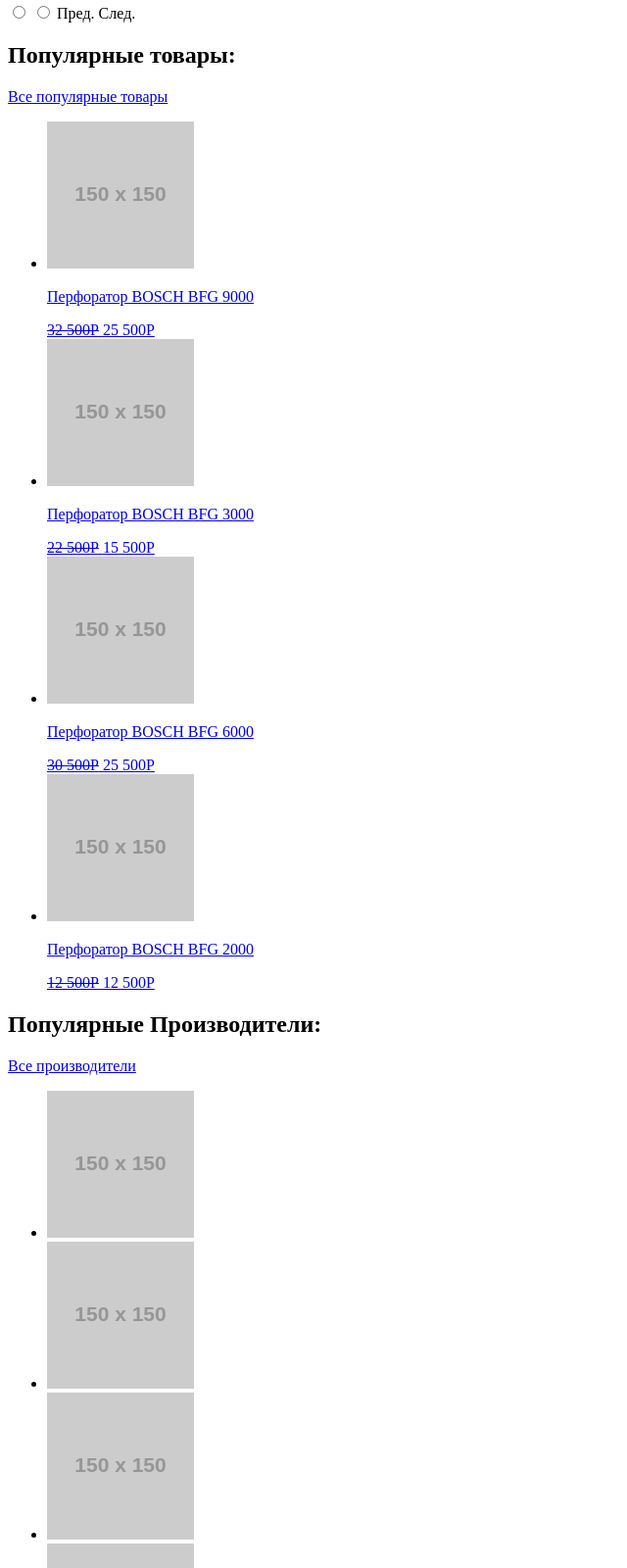
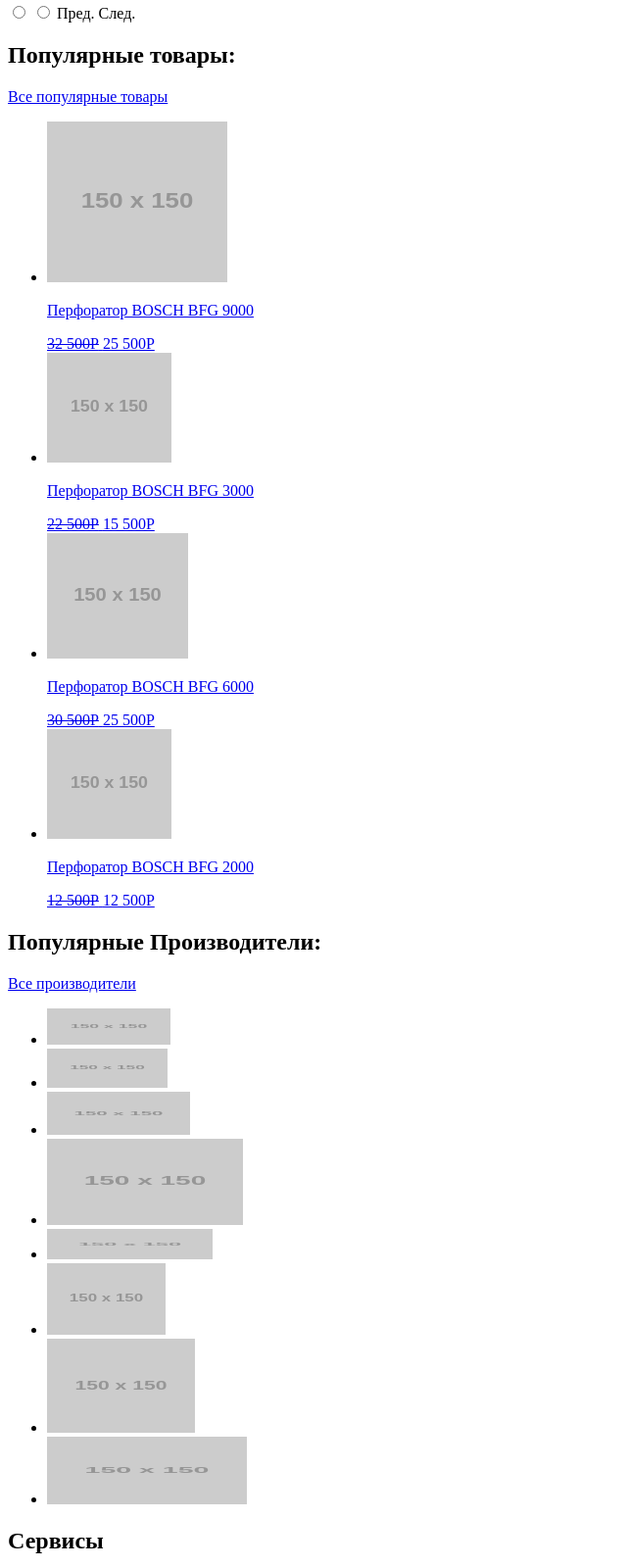
Before and after one commit to halikov/shop-technomart, a plain HTML site: page index.html in a window 1280 px wide. Shown: the part 960-2560 px from the top of the page at 98% size, without its empty margins (0-640 px from the left). Drawn offline with Linux system fonts and the light colour scheme; placeholder pictures from the web are drawn by us.

Commit message:
На index.html добавил размеры к тегам img, в cftflog.html поправил некоторые размеры img по макету, а также добавил пагинацию и раздел Пара слов о перфораторах

```diff
--- a/index.html
+++ b/index.html
@@ -102,7 +102,7 @@
         <ul class="popular-products_list">
           <li>
             <a class="popular-podtuct_item" href="catalog-item.html">
-              <img src="https://via.placeholder.com/150" alt="Перфоратор BOSCH BFG 9000">
+              <img src="https://via.placeholder.com/150" width="184" height="164" alt="Перфоратор BOSCH BFG 9000">
               <p>Перфоратор BOSCH BFG 9000</p>
               <span><del>32 500Р</del></span>
               <span class="button_price">25 500P</span>
@@ -111,7 +111,7 @@
           </li>
           <li>
             <a class="popular-podtuct_item" href="catalog-item.html">
-              <img src="https://via.placeholder.com/150" alt="Перфоратор BOSCH BFG 3000">
+              <img src="https://via.placeholder.com/150" width="127" height="112" alt="Перфоратор BOSCH BFG 3000">
               <p>Перфоратор BOSCH BFG 3000</p>
               <span><del>22 500Р</del></span>
               <span class="button_price">15 500P</span>
@@ -120,7 +120,7 @@
           </li>
           <li>
             <a class="popular-podtuct_item" href="catalog-item.html">
-              <img src="https://via.placeholder.com/150" alt="Перфоратор BOSCH BFG 6000">
+              <img src="https://via.placeholder.com/150" width="144" height="128" alt="Перфоратор BOSCH BFG 6000">
               <p>Перфоратор BOSCH BFG 6000</p>
               <span><del>30 500Р</del></span>
               <span class="button_price">25 500P</span>
@@ -129,7 +129,7 @@
           </li>
           <li>
             <a class="popular-podtuct_item" href="catalog-item.html">
-              <img src="https://via.placeholder.com/150" alt="Перфоратор BOSCH BFG 2000">
+              <img src="https://via.placeholder.com/150" width="127" height="112" alt="Перфоратор BOSCH BFG 2000">
               <p>Перфоратор BOSCH BFG 2000</p>
               <span class="visually-hidden"><del>12 500Р</del></span>
               <span class="button_price">12 500P</span>
@@ -143,28 +143,28 @@
         <a class="popular-brands-link" href="catalog.html">Все производители</a>
         <ul class="popular-brands_list">
           <li>
-            <a href="#"><img src="https://via.placeholder.com/150" alt="BOSH"></a>
+            <a href="#"><img src="https://via.placeholder.com/150" width="126" height="37" alt="BOSH"></a>
           </li>
           <li>
-            <a href="#"><img src="https://via.placeholder.com/150" alt="makita"></a>
+            <a href="#"><img src="https://via.placeholder.com/150" width="123" height="40" alt="makita"></a>
           </li>
           <li>
-            <a href="#"><img src="https://via.placeholder.com/150" alt="DeWALT"></a>
+            <a href="#"><img src="https://via.placeholder.com/150" width="146" height="44" alt="DeWALT"></a>
           </li>
           <li>
-            <a href="#"><img src="https://via.placeholder.com/150" alt="interscol"></a>
+            <a href="#"><img src="https://via.placeholder.com/150" width="200" height="88" alt="interscol"></a>
           </li>
           <li>
-            <a href="#"><img src="https://via.placeholder.com/150" alt="HITACHI"></a>
+            <a href="#"><img src="https://via.placeholder.com/150" width="169" height="31" alt="HITACHI"></a>
           </li>
           <li>
-            <a href="#"><img src="https://via.placeholder.com/150" alt="LG"></a>
+            <a href="#"><img src="https://via.placeholder.com/150" width="121" height="73" alt="LG"></a>
           </li>
           <li>
-            <a href="#"><img src="https://via.placeholder.com/150" alt="AEG"></a>
+            <a href="#"><img src="https://via.placeholder.com/150" width="151" height="96" alt="AEG"></a>
           </li>
           <li>
-            <a href="#"><img src="https://via.placeholder.com/150" alt="metabo"></a>
+            <a href="#"><img src="https://via.placeholder.com/150" width="204" height="69" alt="metabo"></a>
           </li>
         </ul>
       </section>
@@ -187,18 +187,18 @@
             <li>
               <h3>Доставка</h3>
               <p>Мы с удовольствием доставим ваш товар прямо к вашему подъезду совершенно бесплатно! Ведь мы неплохо заработаем, поднимая его на ваш этаж!</p>
-              <img src="https://via.placeholder.com/150" alt="delivery">
+              <img src="https://via.placeholder.com/150" width="468" height="261" alt="delivery">
               <!-- возможно картинки слайдов сервиса следует сделать фоновыми -->
             </li>
             <li>
               <h3>Гарантия</h3>
               <p>Если купленный у нас товар поломается или заискрит, а также в случае пожара, спровоцированного его возгаранием,  вы всегда можете быть уверены в нашей гарантии. Мы обменяем сгоревший товар на новый. Дом уж восстановите как-нибудь сами.</p>
-              <img src="https://via.placeholder.com/150" alt="assurance">
+              <img src="https://via.placeholder.com/150" width="389" height="283" alt="assurance">
             </li>
             <li>
               <h3>Кредит</h3>
               <p>Залезть в долговую яму стало проще! Кредитные консультанты придут вам на помощь.</p>
-              <img src="https://via.placeholder.com/150" alt="credit">
+              <img src="https://via.placeholder.com/150" width="465" height="285" alt="credit">
               <a class="take-credit" href="credit.html">Отправить заявку</a>
             </li>
           </ul>
@@ -221,7 +221,7 @@
         <h3 class="contact-us">Контакты</h3>
         <p>Вы можете забрать товар сами,<br> заехав в наш офис:</p>
         <div class="map-service mini-map">
-          <a class="map-service_link" href="map.html">Б. Конюшенная 19/8</a>
+          <a class="map-service_link" href="map.html"><img class="image-map" src="https://via.placeholder.com/300x158" width="300" height="158" alt="Изображение карты проезда">Б. Конюшенная 19/8</a>
         </div>
         <!-- в ТЗ 3.11 блок карты обычное изобраение. клик переводит на сервис карт.
           следует ли из этого что и кнопку размечать тегом а? -->
```
Also changed, not shown: catalog.html (+19 -20 lines).
